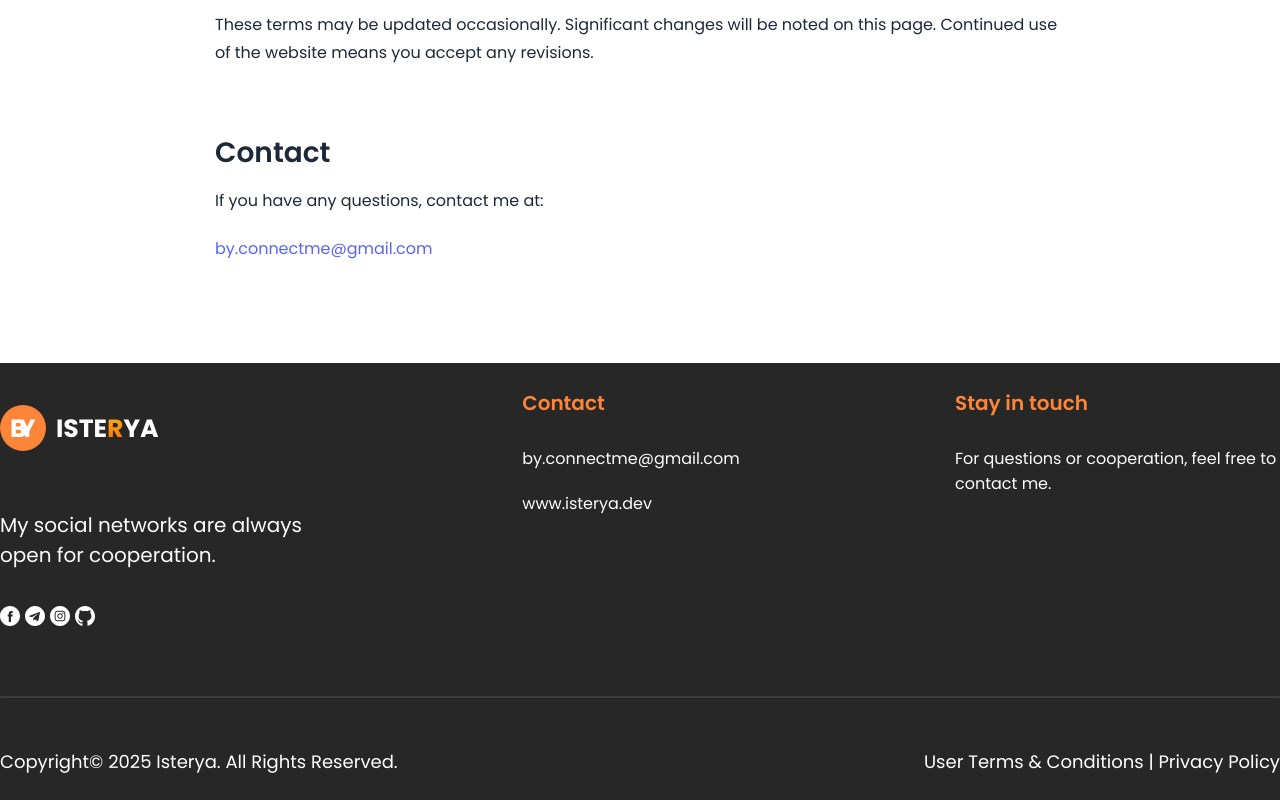
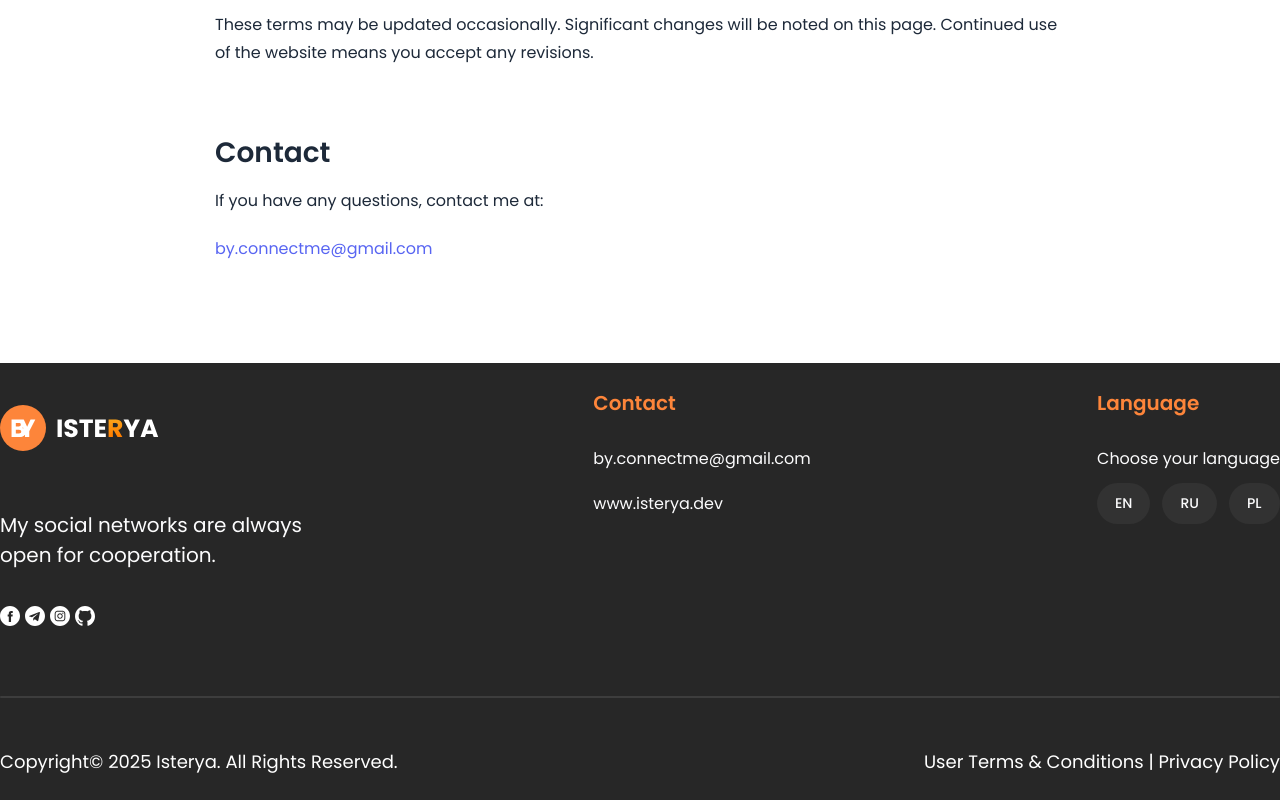
Before and after one commit to Isterya/my-portfolio, a React (Vite) app: page /user-terms in a window 1280 px wide. Shown: the part 2270-3070 px from the top of the page. Built offline with nearby package versions, Linux system fonts and the light colour scheme.

Commit message:
refactor: improve code and styles in Footer

```diff
--- a/src/components/footer/Footer.tsx
+++ b/src/components/footer/Footer.tsx
@@ -18,9 +18,7 @@ const Footer = ({ simplified }: FooterProps) => {
         {!simplified && (
           <>
             <div className="footer-telegram">
-              <h2 className="footer-telegram__header">
-                Or let’s connect there
-              </h2>
+              <h2 className="footer-telegram__header">Or let’s connect there</h2>
               <a
                 className="footer-telegram__link"
                 href="https://t.me/perfectn1ght"
@@ -28,10 +26,7 @@ const Footer = ({ simplified }: FooterProps) => {
                 rel="noopener noreferrer"
               >
                 My Telegram
-                <img
-                  src={ArrowUp}
-                  alt="Arrow for the link"
-                />
+                <img src={ArrowUp} alt="Arrow for the link" />
               </a>
             </div>
 
@@ -43,10 +38,7 @@ const Footer = ({ simplified }: FooterProps) => {
           <div className="footer-social">
             <div className="footer-social__logo">
               <Link to="/">
-                <img
-                  src={logo}
-                  alt="isterya logo"
-                />
+                <img src={logo} alt="isterya logo" />
               </Link>
             </div>
             <p className="footer-social__descr">
@@ -55,19 +47,9 @@ const Footer = ({ simplified }: FooterProps) => {
 
             <ul className="footer-social__links">
               {socialLinks.map(({ icon, alt, href }) => (
-                <li
-                  key={alt}
-                  className="footer-social__item"
-                >
-                  <a
-                    href={href}
-                    target="_blank"
-                    rel="noopener noreferrer"
-                  >
-                    <img
-                      src={icon}
-                      alt={`Link to ${alt}`}
-                    />
+                <li key={alt} className="footer-social__item">
+                  <a href={href} target="_blank" rel="noopener noreferrer">
+                    <img src={icon} alt={`Link to ${alt}`} />
                   </a>
                 </li>
               ))}
@@ -80,10 +62,7 @@ const Footer = ({ simplified }: FooterProps) => {
                 <h4 className="footer-title">Navigation</h4>
                 <ul className="footer-nav__list">
                   {navLinks.map((link) => (
-                    <li
-                      key={link}
-                      className="footer-nav__item"
-                    >
+                    <li key={link} className="footer-nav__item">
                       <a href={`#${link.toLowerCase()}`}>{link}</a>
                     </li>
                   ))}
@@ -96,22 +75,30 @@ const Footer = ({ simplified }: FooterProps) => {
             <h4 className="footer-title">Contact</h4>
             <ul className="footer-contact__list">
               {contactInfo.map(({ text, href }) => (
-                <li
-                  key={href}
-                  className="footer-contact__item"
-                >
+                <li key={href} className="footer-contact__item">
                   <a href={href}>{text}</a>
                 </li>
               ))}
             </ul>
           </div>
 
-          {!simplified ? (
+          <div className="footer-lang">
+            <h4 className="footer-title">Language</h4>
+            <div className="footer-lang__select">
+              <span>Choose your language</span>
+              <div className="footer-lang__options">
+                <button>EN</button>
+                <button>RU</button>
+                <button>PL</button>
+              </div>
+            </div>
+          </div>
+
+          {/* {!simplified ? (
             <div className="footer-note">
               <h4 className="footer-title">You made it.</h4>
               <p className="footer-note__text">
-                Not everyone does. If something resonated — you know where to
-                find me.
+                Not everyone does. If something resonated — you know where to find me.
               </p>
             </div>
           ) : (
@@ -121,7 +108,7 @@ const Footer = ({ simplified }: FooterProps) => {
                 For questions or cooperation, feel free to contact me.
               </p>
             </div>
-          )}
+          )} */}
         </div>
 
         <div className="footer-divider" />
--- a/src/components/footer/footer.scss
+++ b/src/components/footer/footer.scss
@@ -23,10 +23,9 @@
       display: inline-flex;
       align-items: center;
       gap: 16px;
-      box-shadow: 0 8px 24px rgba(0, 0, 0, 0.15);
+      box-shadow: 0 8px 24px rgb(0 0 0 / 15%);
       transition: all 0.3s ease;
       transform: translateY(0);
-
       font-weight: 500;
       font-size: 25px;
       color: #fff;
@@ -34,7 +33,7 @@
 
       &:hover {
         transform: translateY(-3px);
-        box-shadow: 0 12px 30px rgba(0, 0, 0, 0.25);
+        box-shadow: 0 12px 30px rgb(0 0 0 / 25%);
 
         img {
           transform: rotate(45deg) scale(1.1);
@@ -136,6 +135,44 @@
     }
   }
 
+  &-lang {
+    max-width: 325px;
+
+    &__select {
+      margin-top: 28px;
+      display: flex;
+      flex-direction: column;
+      gap: 12px;
+
+      span {
+        font-size: 16px;
+        color: #fcfcfd;
+      }
+    }
+
+    &__options {
+      display: flex;
+      gap: 12px;
+
+      button {
+        background-color: rgb(255 255 255 / 5%);
+        color: #fcfcfd;
+        font-size: 14px;
+        font-weight: 500;
+        padding: 10px 18px;
+        border: none;
+        border-radius: 30px;
+        cursor: pointer;
+        transition: all 0.3s ease;
+
+        &:hover {
+          background-color: #fd853a;
+          color: #fff;
+        }
+      }
+    }
+  }
+
   &-note {
     max-width: 325px;
 
@@ -158,6 +195,7 @@
 
       a {
         transition: color 0.3s ease;
+
         &:hover {
           color: #fd853a;
         }
@@ -175,7 +213,7 @@
     margin: 50px 0;
     width: 100%;
     height: 2px;
-    background: rgba(255, 255, 255, 0.1);
+    background: rgb(255 255 255 / 10%);
     border-radius: 5px;
   }
 }
```
